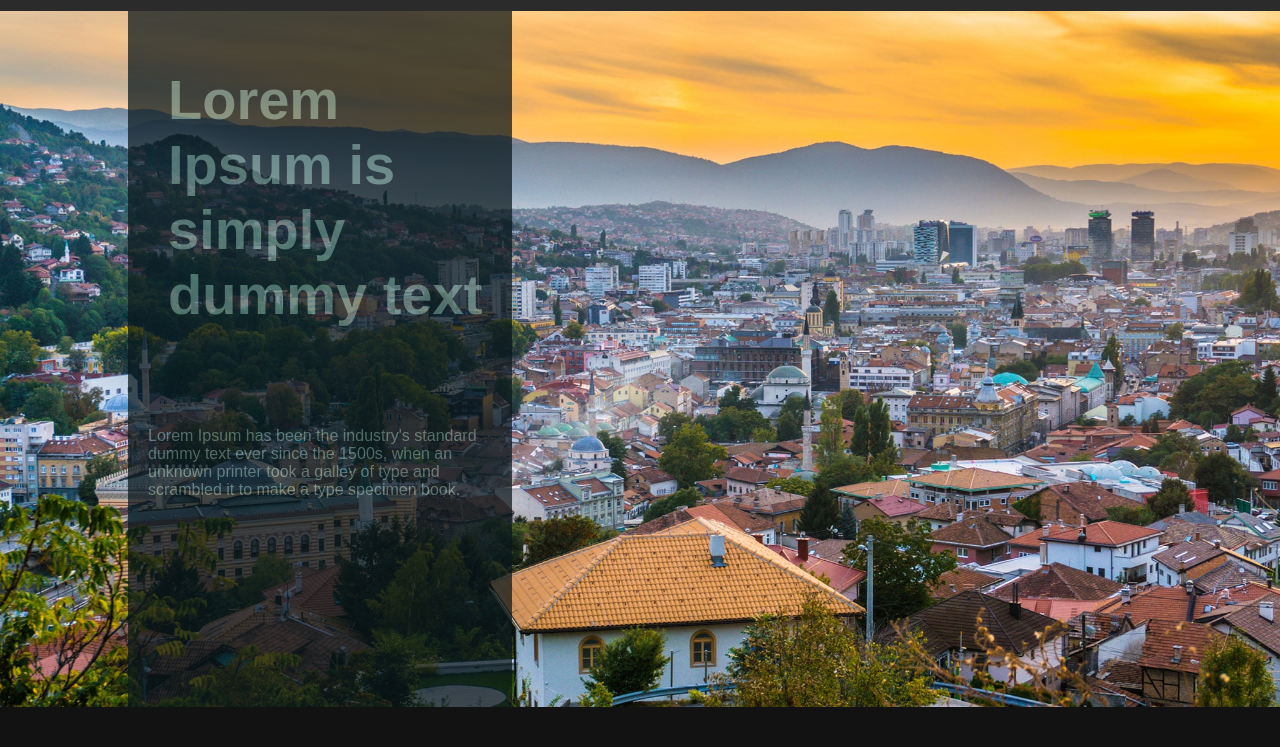
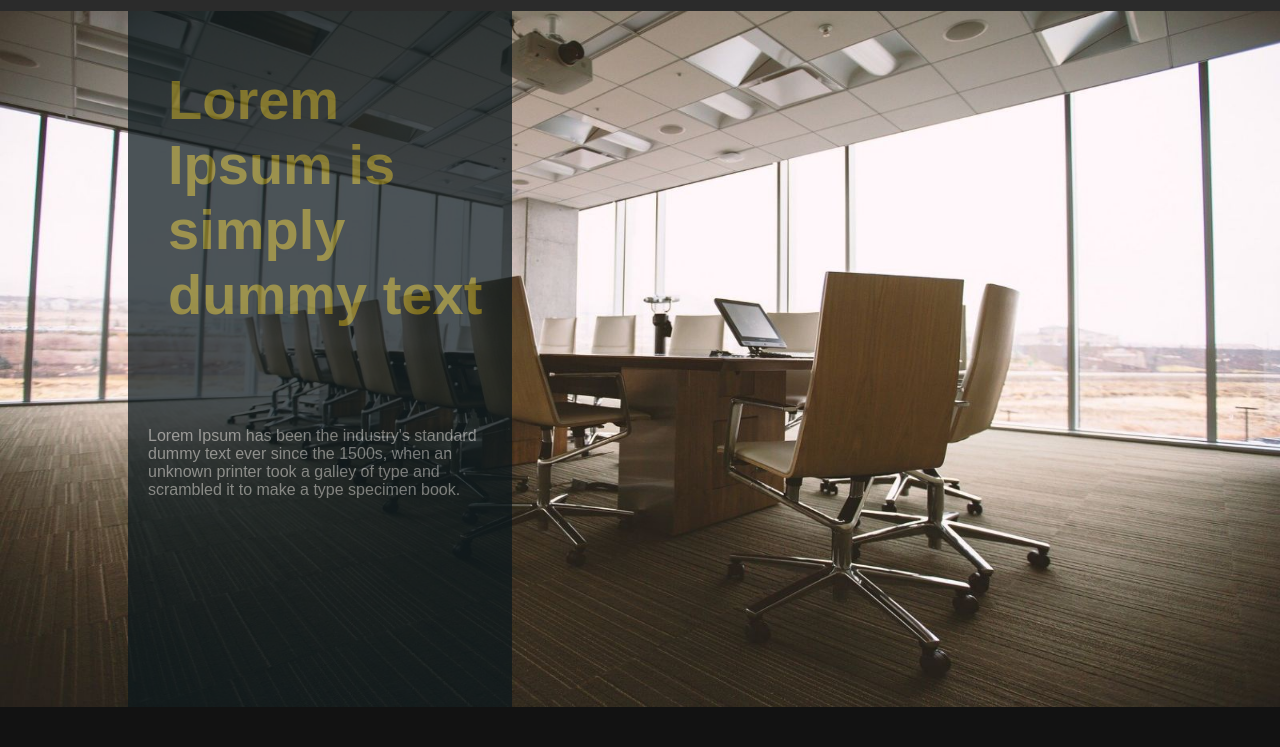
Before and after one commit to devAbu/a-boc_portfolio, a website: page index.html in a window 1280 px wide. Shown: the part 53-800 px from the top of the page. Drawn offline with nearby package versions, Linux system fonts and the light colour scheme; a web font is replaced by a local one.

Commit message:
New hero image

```diff
--- a/assets/css/style.less
+++ b/assets/css/style.less
@@ -1,6 +1,7 @@
 @import url("https://fonts.googleapis.com/css2?family=Poppins&display=swap");
 @primaryColor-home: gold;
 @secondaryColor-home: lighten(black, 7%);
+@thirdColor-home: #93310a;
 @primaryColor: darken(gold, 10%);
 @secondaryColor: lighten(black, 45%);
 @box-shadow-right: 6px 6px 10px -3px rgba(150, 142, 150, 0.86);
@@ -1437,13 +1438,15 @@ div.circle {
       padding-top: 120px;
       padding-left: 40px;
       font-size: 3.5em;
-      color: #618179;
+      color: @primaryColor-home;
+      opacity: 0.45;
     }
     p {
       padding-top: 100px;
       padding-left: 20px;
       padding-right: 20px;
-      color: #618179;
+      color: white;
+      opacity: 0.55;
     }
   }
 }
@@ -1655,6 +1658,7 @@ div.circle {
         vertical-align: middle;
         height: 100%;
         border-radius: 10px;
+        box-shadow: #b7400e 0px 10px 20px, #b7400e 0px 6px 6px;
       }
     }
 
--- a/index.html
+++ b/index.html
@@ -92,7 +92,7 @@ Considering that the company's work so far has achieved enviable results, which
 
     <section class="prviDio" id="top">
       <div class="slika">
-        <img src="assets/images/pocetna3.jpg" />
+        <img src="assets/images/hero.jpg" />
         <div class="pozadinaTekst">
           <h1>Lorem Ipsum is simply dummy text</h1>
           <p>
```
Also changed, not shown: assets/css/style.css, assets/images/hero.jpg (added).
